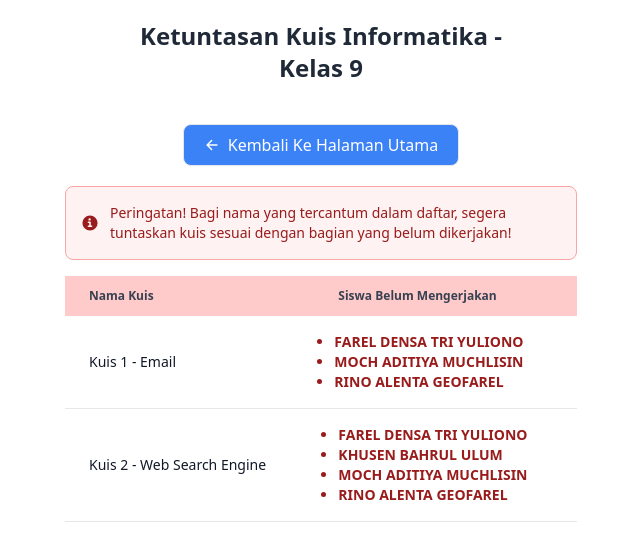
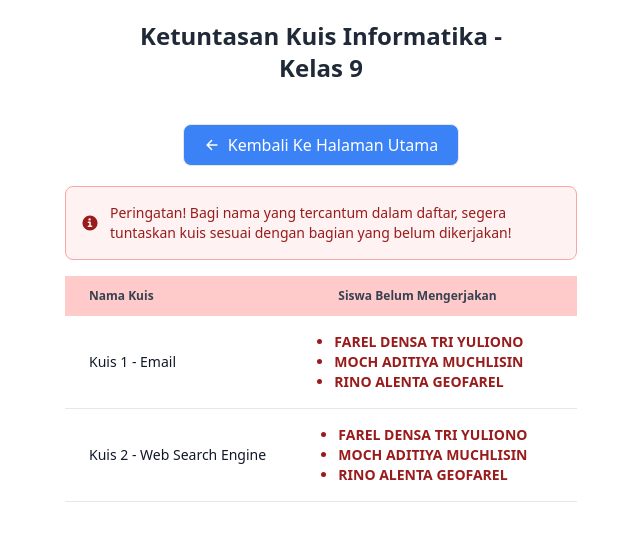
Before and after one commit to wanglaga/kuiskelas9, a website: page kuis/ketuntasan.html in a window 1280 px wide. Shown: the whole page, without its empty margins (319-959 px from the left). Drawn offline with nearby package versions, Linux system fonts and the light colour scheme.

Commit message:
Khusen Done

```diff
--- a/kuis/ketuntasan.html
+++ b/kuis/ketuntasan.html
@@ -67,7 +67,6 @@
                         <td class="px-6 py-4 text-red-800 font-semibold">
                             <ul class="list-disc">
                                 <li>FAREL DENSA TRI YULIONO</li>
-                                <li>KHUSEN BAHRUL ULUM</li>
                                 <li>MOCH ADITIYA MUCHLISIN</li>
                                 <li>RINO ALENTA GEOFAREL</li>
                             </ul>
```
